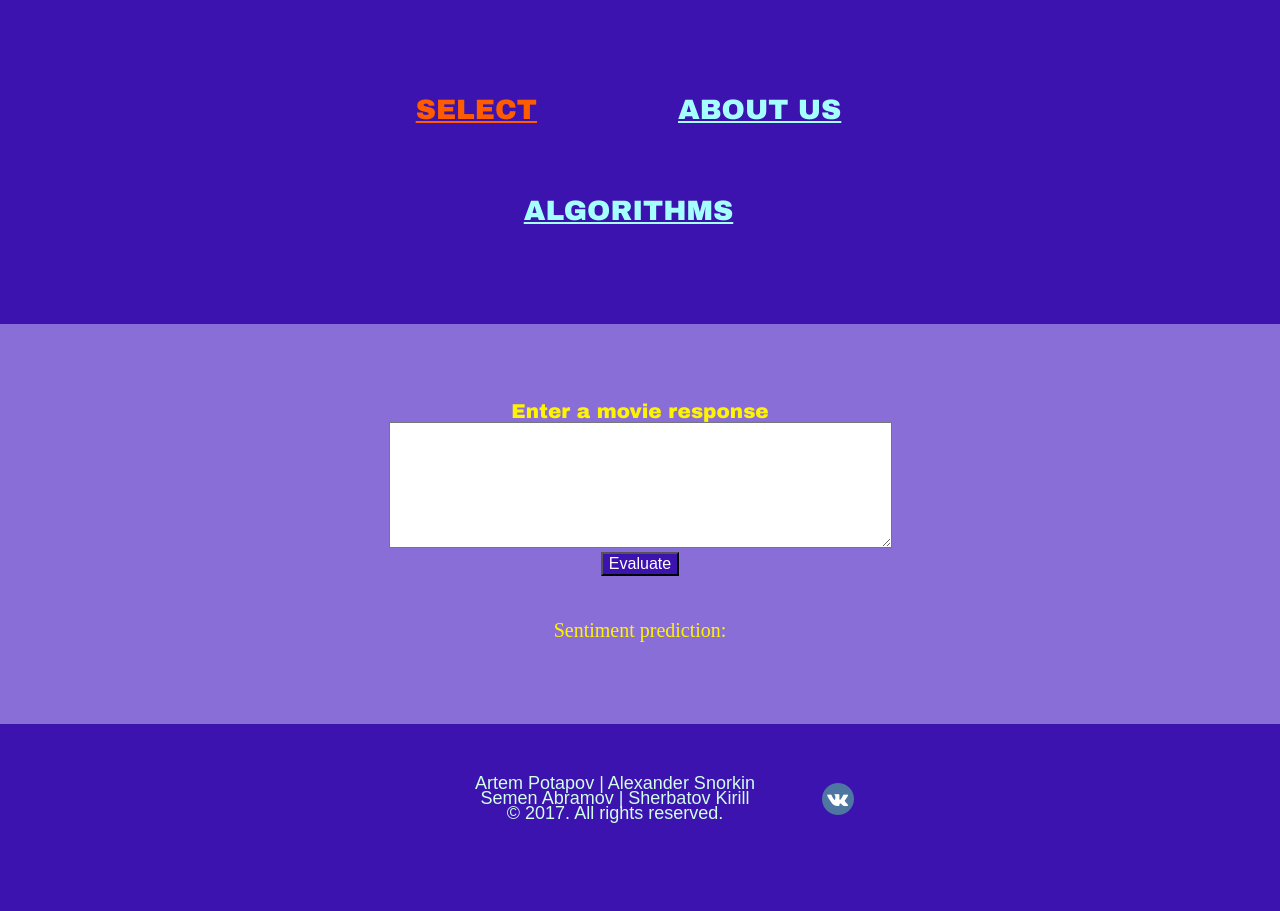
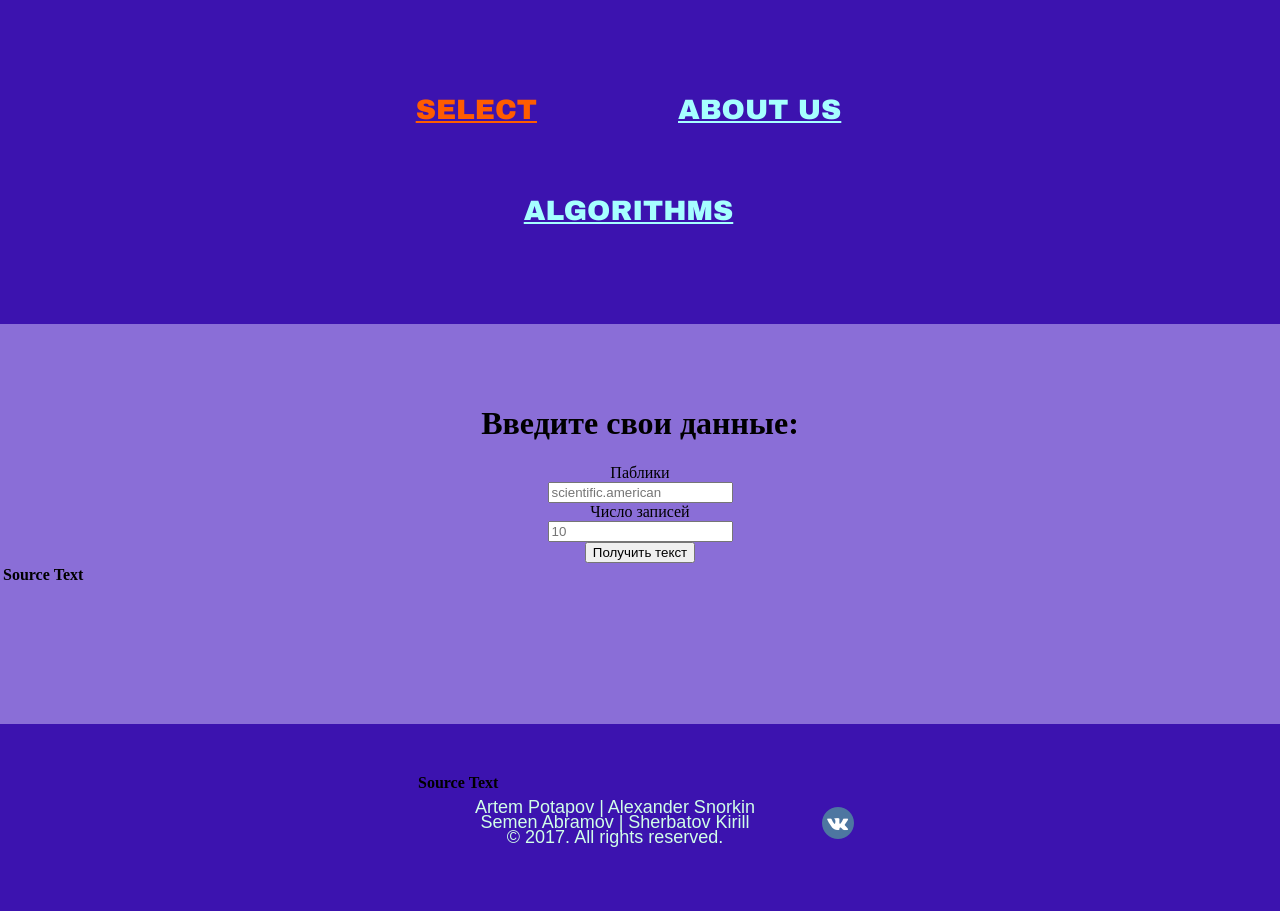
Before and after one commit to asnorkin/sentiment_analysis, a Flask app: page /vk_sentiment in a window 1280 px wide. Before the commit the page ends 823 px from the top, so only its background shows below. Run offline with Flask 2, Linux system fonts and the light colour scheme; lists and menus that the app fills with data are empty; parts of the project's set-up code (start-up, migrations or seed data) failed here and were passed over.

Commit message:
Add table templates

```diff
--- a/templates/vk_sentiment.html
+++ b/templates/vk_sentiment.html
@@ -31,22 +31,41 @@
 	    	</div>
 	    	<div id="body">
 	    		<div class="internal">
-			    	<form action="{{ url_for('movie_binary_sentiment') }}" method=post>
-    	    			<dl>
-            				<dt>Enter a movie response<br>
-	    					<dd><textarea name=text rows=5 cols=40>{{ text }}</textarea>
-	    					<dd><input type=submit value="Evaluate">
-    	    			 </dl>
-					</form>
-					<p>
-						<br>Sentiment prediction:<br>
-							{{ prediction_message }}
-					</p>
+			    	<div>
+				      <h1>Введите свои данные:</h1>
+				      <form id="nkvd_form" action="/form/register" method="POST">
+				        <div class="form_line">
+				          <div class="field_label">Паблики</div>
+				          <div class="field_container"><input name="first_name" placeholder="scientific.american"/></div>
+				        </div>
+				        <div class="form_line">
+				          <div class="field_label">Число записей</div>
+				          <div class="field_container"><input name="last_name" placeholder="10"/></div>
+				        </div>
+				        <div class="form_line">
+				          <input type="submit" value="Получить текст"/>
+				        </div>
+				      </form>
+				    </div>
+
+				    <table id="personDataTable">
+					    <tr>
+					        <th>Source</th>
+					        <th>Text</th>
+					    </tr>
+
+					</table>
 			    </div>
 	    	</div>
 	    	<div id="footer">
 	    		<div>
-					<div class="connect">
+				<table id="personDataTable">
+    <tr>
+        <th>Source</th>
+        <th>Text</th>
+    </tr>
+
+</table>	<div class="connect">
 						<a href="https://vk.com/potapart" class="vk">VK</a>
 
 					</div>
```
